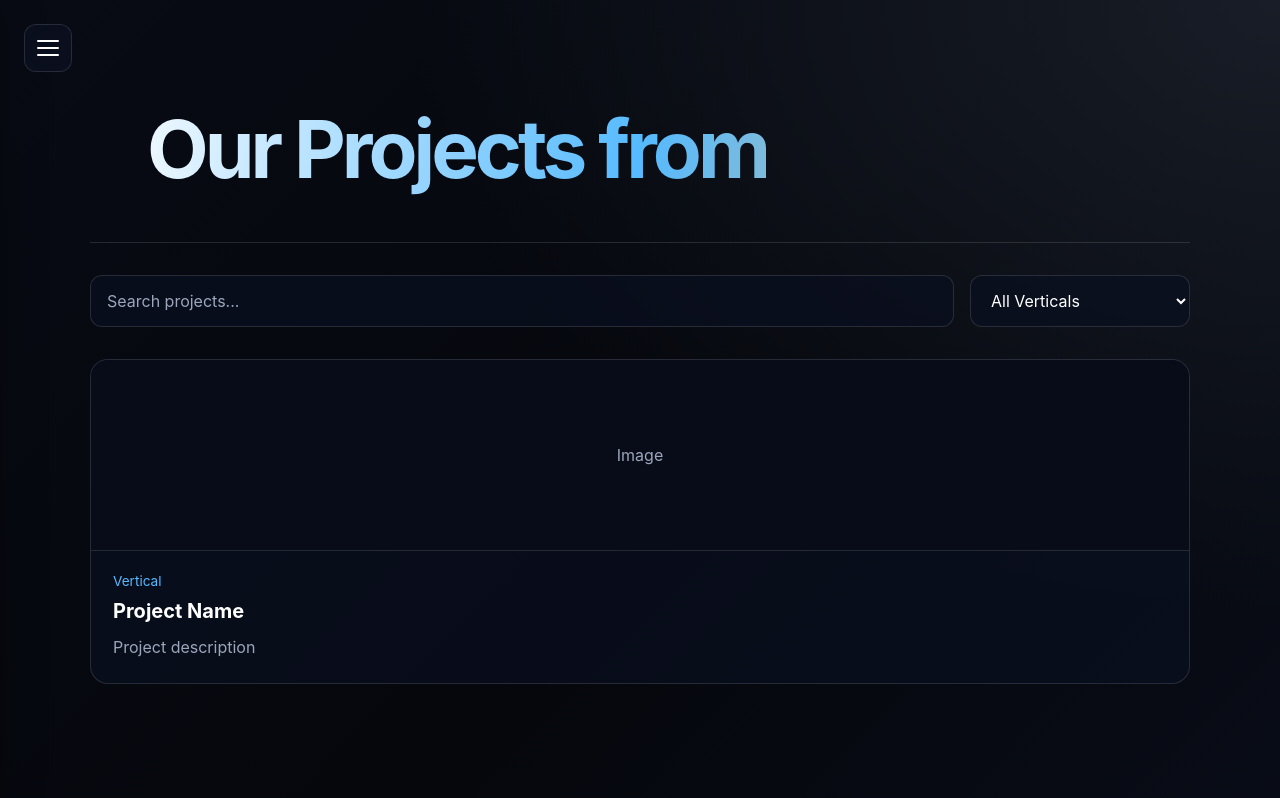
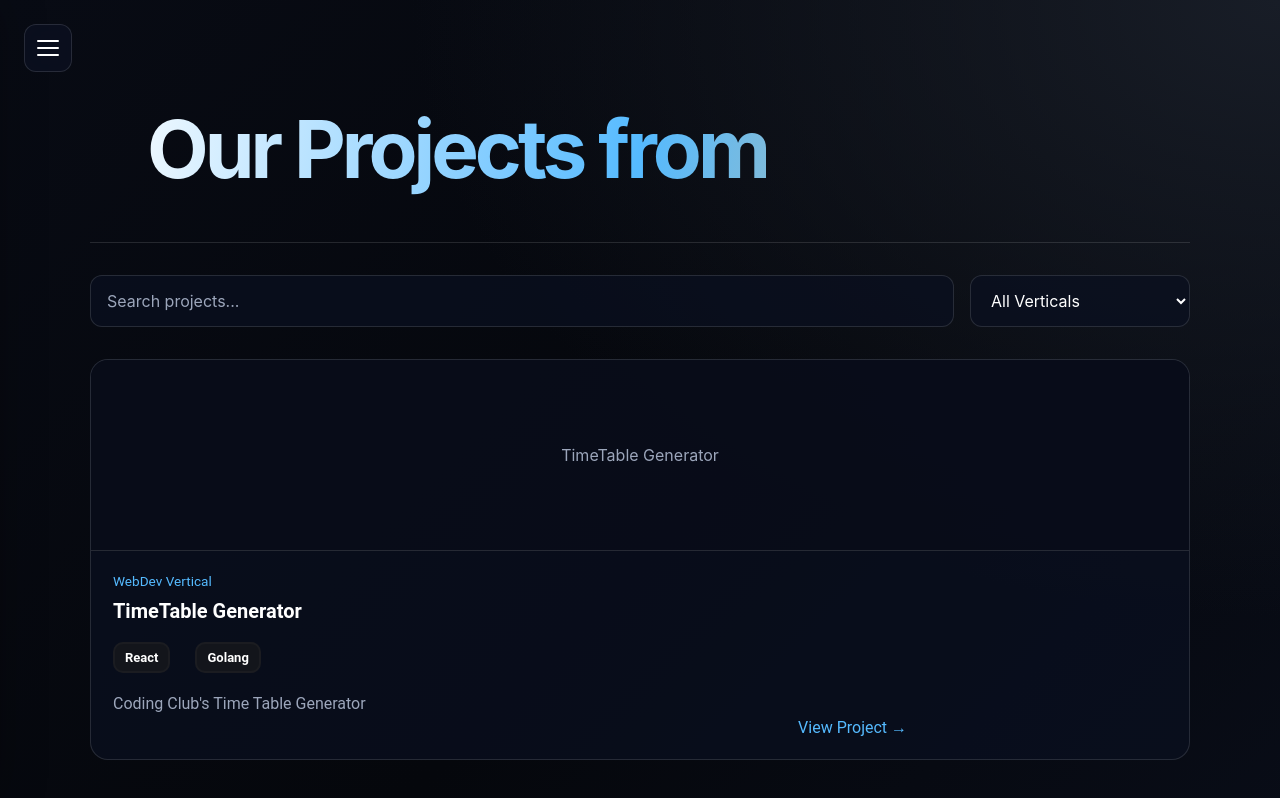
Before and after one commit to Anamay-Kapoor/CCWebsite, a React (Create React App) app: page /projects in a window 1280 px wide. Shown: the top 798 px of the page. Built offline with nearby package versions, Linux system fonts and the light colour scheme.

Commit message:
search functionality , data added from previous website

```diff
--- a/src/App.js
+++ b/src/App.js
@@ -174,11 +174,12 @@ React.useEffect(() => {/*loader code*/
   </section>
 
   <section id="bulletin" className="bulletin">
-    <h2 className="section-title">Bulletin</h2>
+    <h2 className="section-title">Latest Updates</h2>
 
-    <details className="bulletin-drop">
-      <summary>Latest update</summary>
-      <p>Update</p>
+    <details className="bulletin-drop" id="bulletin">
+      <summary>New Project : TimeTable Generator</summary>
+      <p>Check out our Timetable Generator : <a href='#projects' className="bulletin-link">Click here</a></p>
+
     </details>
   </section>
 
@@ -201,15 +202,28 @@ React.useEffect(() => {/*loader code*/
   <section id="projects" className="projects">
     <h2 className="section-title">Projects</h2>
 
-    <div className="project-list">
-      <div className="project-card">
-        <h3>Project</h3>
-      </div>
-    </div>
+    <article className="listing-card">
+                <div className="listing-image">TimeTable Generator</div>
+
+                <div className="listing-content">
+                  <p className="listing-vertical">WebDev Vertical</p>
+                  <h2>TimeTable Generator</h2>
+                  <h3 className='language-container'><span className='language-box'>React</span><span className='language-box'>Golang</span></h3>
+
+
+                  <p className="listing-description">
+                    Coding Club's Time Table Generator
+                    <span className="listing-link-text"><Link to="" className='listing-link'>
+                      View Project→
+                      </Link>
+                    </span>
+                  </p>
+                </div>
+              </article>
   </section>
 </main>
 <section id="contact" className="contact">
-  <h2 className="section-title">CONTACT US</h2>
+  <h2 className="section-title">Contact Us</h2>
 
   <form className="contact-form">
     <div className="contact-field">
--- a/src/Projects.jsx
+++ b/src/Projects.jsx
@@ -4,8 +4,36 @@ import './index.css';
 import TextType from './TextType';
 import { BrowserRouter, Routes, Route, Link } from 'react-router-dom';
 function Projects() {
+  const [search, setSearch] = React.useState('');
+  const [vertical, setVertical] = React.useState('all');
     const [menuOpen, setMenuOpen] = React.useState(false);
     const [loading, setLoading] = React.useState(true);
+    /*filter*/
+    const projects = [
+  {
+    name: 'TimeTable Generator',
+    vertical: 'webdev',
+    verticalLabel: 'WebDev Vertical',
+    languages: ['React', 'Golang'],
+    description: "Coding Club's Time Table Generator",
+    path: '/projects/timetable-generator'
+  }
+];
+  const filteredProjects = projects.filter((project) => {
+  const query = search.trim().toLowerCase();
+
+  const text = [
+    project.name,
+    project.description,
+    project.verticalLabel,
+    ...project.languages
+  ].join(' ').toLowerCase();
+
+  return (
+    text.includes(query) &&
+    (vertical === 'all' || project.vertical === vertical)
+  );
+});
     React.useEffect(() => {/*loader code*/
       let timer;
 
@@ -105,28 +133,56 @@ function Projects() {
           type="search"
           placeholder="Search projects..."
           aria-label="Search projects"
+          value={search}
+          onChange={(e) => setSearch(e.target.value)}
 />
 
-          <select defaultValue="all" aria-label="Filter by vertical">
+          <select defaultValue="all" aria-label="Filter by vertical"
+          value={vertical}
+          onChange={(e) => setVertical(e.target.value)}>
             <option value="all">All Verticals</option>
-            <option value="frontend">WebDev</option>
+            <option value="webdev">WebDev</option>
             <option value="ai-ml">AI / ML</option>
-            <option value="robotics">GameDev</option>
+            <option value="gamedev">GameDev</option>
           </select>
         </div>
 
       <section className="project-grid">
-          <article className="listing-card">
-            <div className="listing-image">Image</div>
+  {filteredProjects.map((project) => (
+    <article className="listing-card" key={project.path}>
+      <div className="listing-image">{project.name}</div>
 
       <div className="listing-content">
-              <p className="listing-vertical">Vertical</p>
-              <h2>Project Name</h2>
+        <p className="listing-vertical">{project.verticalLabel}</p>
+
+        <h2>{project.name}</h2>
+
+        <h3 className="language-container">
+          {project.languages.map((language) => (
+            <span className="language-box" key={language}>
+              {language}
+            </span>
+          ))}
+        </h3>
+
         <p className="listing-description">
-                Project description
+          {project.description}
         </p>
+
+        <div className="listing-link-text">
+          <Link to={project.path} className="listing-link">
+            View Project →
+          </Link>
+        </div>
       </div>
     </article>
+  ))}
+
+  {filteredProjects.length === 0 && (
+    <p className="empty-projects">
+      No projects match your search.
+    </p>
+  )}
 </section>
       </main>
     </div>
--- a/src/index.css
+++ b/src/index.css
@@ -403,7 +403,7 @@ main {
   width: min(1100px, calc(100% - 40px));
   margin: 0 auto 28px;
   scroll-margin-top: 110px;
-
+   font-family: Roboto, Arial, sans-serif;
 }
 
 .bulletin,
@@ -412,6 +412,16 @@ main {
   background: rgba(11, 16, 32, 0.42);
   border: 1px solid var(--border);
   border-radius: 20px;
+   font-family: Roboto, Arial, sans-serif;
+}
+.bulletin-link{
+  transition:color 0.2s ease;
+
+  color:#55baff;
+  font-family: Roboto, Arial, sans-serif;
+}
+.bulletin-link:hover{
+  color:#0099fe;
 }
 
 .section-title {
@@ -420,6 +430,7 @@ main {
   font-size: clamp(1.5rem, 3vw, 2rem);
   font-weight: 650;
   letter-spacing: -0.025em;
+  padding-bottom:25px;
 }
 
 .bulletin {
@@ -733,12 +744,15 @@ body {
   background: rgba(11, 16, 32, 0.7);
   border: 1px solid var(--border);
   border-radius: 14px;
+
 }
+
 
 .bulletin-drop summary {
   color: white;
   cursor: pointer;
   font-weight: 500;
+
 }
 
 .bulletin-drop summary::marker {
@@ -1136,18 +1150,42 @@ body {
   margin: 0 0 10px;
   color: #55baff;
   font-size: 0.85rem;
+  font-family: Roboto, Arial, sans-serif;
 }
 
 .listing-content h2 {
   margin: 0 0 12px;
   color: var(--text);
   font-size: 1.25rem;
+  font-family: Roboto, Arial, sans-serif;
 }
 
 .listing-description {
   margin: 0;
   color: var(--muted);
   line-height: 1.6;
+  font-family: Roboto, Arial, sans-serif;
+
+}
+.listing-link{
+  padding-left:65%;
+  justify-self: right;
+  color:#55baff;
+  font-family: Roboto, Arial, sans-serif;
+}
+.language-container{
+  gap:25px;
+  display:flex;
+  flex-direction: row;
+}
+.language-box{
+  font-size:13px;
+  padding:6px 10px;
+  border:2px solid rgba(52, 51, 51, 0.271);
+  background:rgba(24, 25, 29, 0.72) ;
+  border-radius: 10px;
+  font-family: Roboto, Arial, sans-serif;
+
 }
 
 @media (max-width: 600px) {
```
Also changed, not shown: public/timetable logo.webp (added). Lines whose indentation alone changed are shown as unchanged.
